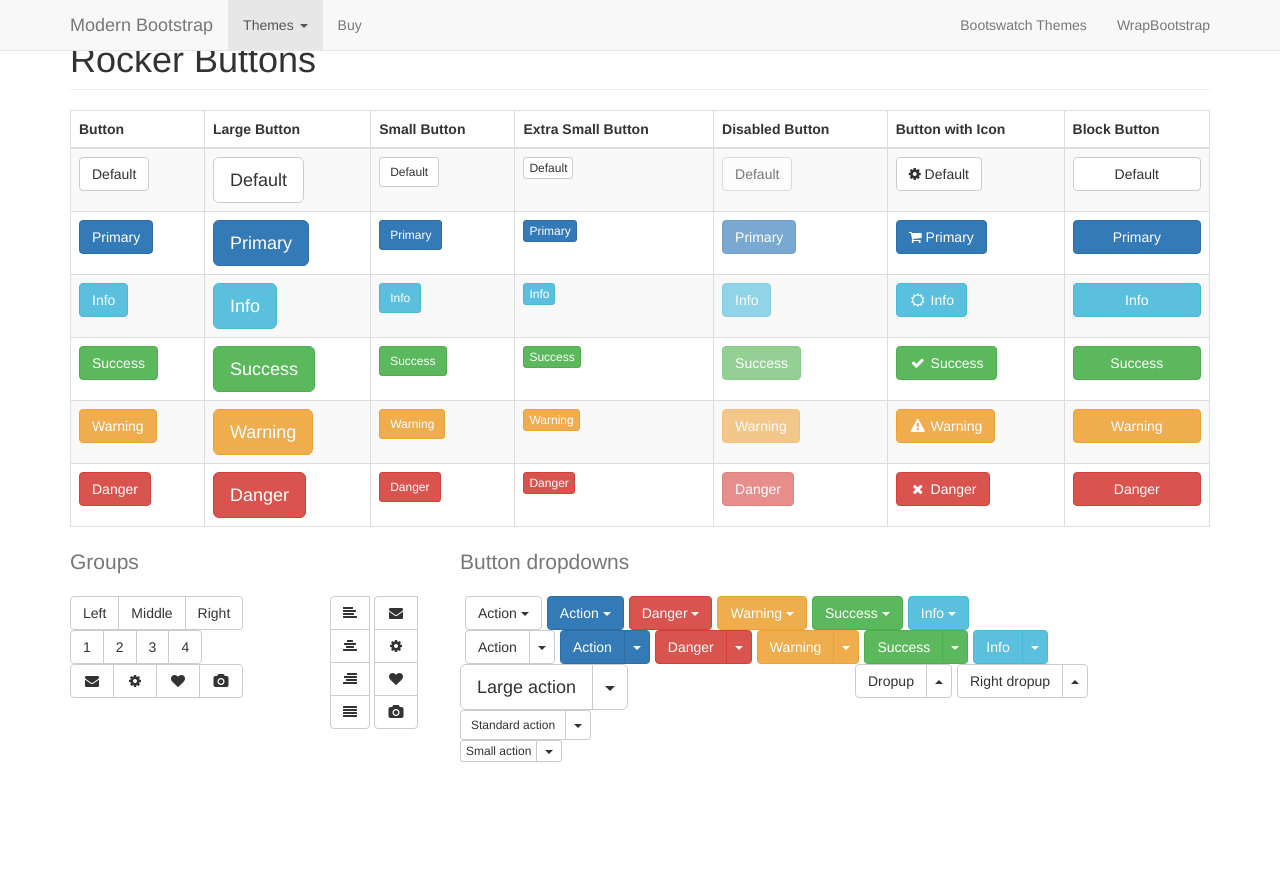
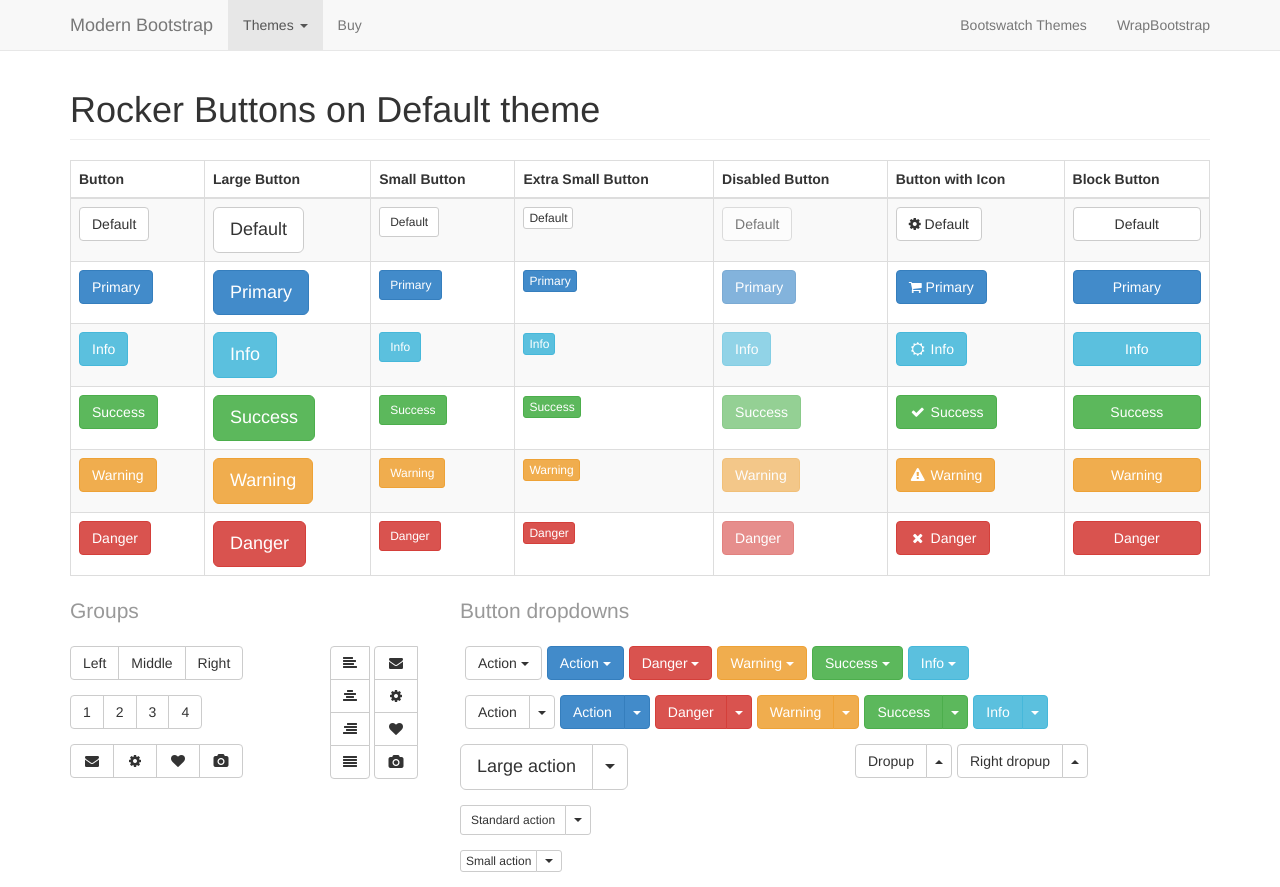
Before and after one commit to JosefJezek/modern-bootstrap, a plain HTML site: page rocker-buttons/index.html in a window 1280 px wide. Before the commit the page ends 800 px from the top, so only its background shows below. Drawn offline with nearby package versions, Linux system fonts and the light colour scheme.

Commit message:
Update buttons

```diff
--- a/rocker-buttons/index.html
+++ b/rocker-buttons/index.html
@@ -18,7 +18,7 @@
   <div class="navbar navbar-default navbar-fixed-top" role="navigation">
     <div class="container">
       <div class="navbar-header">
-        <a href="#" class="navbar-brand">Modern Bootstrap</a>
+        <a href="/" class="navbar-brand">Modern Bootstrap</a>
         <button class="navbar-toggle" type="button" data-toggle="collapse" data-target=".navbar-collapse">
           <span class="icon-bar"></span>
           <span class="icon-bar"></span>
@@ -77,7 +77,7 @@
   <div class="container">
     <div class="row">
       <div class="col-sm-12 col-lg-12">
-        <h1 class="page-header">Rocker Buttons</h1>
+        <h1 class="page-header">Rocker Buttons on <span id="header-theme">default</span> theme</h1>
 
         <table class="table table-bordered table-striped buttons-table">
           <thead>
@@ -554,7 +554,7 @@
   <link rel="stylesheet" id="theme" />
   <script data-require="jquery.js@1.10.2" data-semver="1.10.2" src="//ajax.googleapis.com/ajax/libs/jquery/1.10.2/jquery.min.js"></script>
   <script data-require="bootstrap.js@3.0.3" data-semver="3.0.3" src="//netdna.bootstrapcdn.com/bootstrap/3.0.3/js/bootstrap.min.js"></script>
-  <script src="/js/script.js"></script>
+  <script src="js/script.js"></script>
 </body>
 
 </html>
--- a/rocker-buttons/js/script.js
+++ b/rocker-buttons/js/script.js
@@ -1,8 +1,8 @@
 $(document).ready(function() {
 
-  var path_theme = "/bootswatch/3.0.3/";
+  var path_theme = "bootswatch/3.0.3/";
 
-  $("#theme").attr("href", path_theme + "/default/bootstrap.min.css");
+  $("#theme").attr("href", path_theme + "default/bootstrap.min.css");
   $("body").attr("class", theme);
 
   $("#navbar-main .themes li").click(function() {
@@ -15,6 +15,7 @@ $(document).ready(function() {
 
     $("#theme").attr("href", path_theme + theme + "/bootstrap.min.css");
     $("body").attr("class", theme);
+    $("#header-theme").text(theme);
   });
 
 });
```
Also changed, not shown: rocker-buttons/bootswatch/3.0.3/amelia/bootstrap.min.css, rocker-buttons/bootswatch/3.0.3/cerulean/bootstrap.min.css, rocker-buttons/bootswatch/3.0.3/cosmo/bootstrap.min.css, rocker-buttons/bootswatch/3.0.3/cyborg/bootstrap.min.css, rocker-buttons/bootswatch/3.0.3/default/bootstrap.min.css, rocker-buttons/bootswatch/3.0.3/flatly/bootstrap.min.css, rocker-buttons/bootswatch/3.0.3/journal/bootstrap.min.css, rocker-buttons/bootswatch/3.0.3/readable/bootstrap.min.css, rocker-buttons/bootswatch/3.0.3/simplex/bootstrap.min.css, rocker-buttons/bootswatch/3.0.3/slate/bootstrap.min.css, rocker-buttons/bootswatch/3.0.3/spacelab/bootstrap.min.css, rocker-buttons/bootswatch/3.0.3/united/bootstrap.min.css, rocker-buttons/bootswatch/3.0.3/yeti/bootstrap.min.css.
